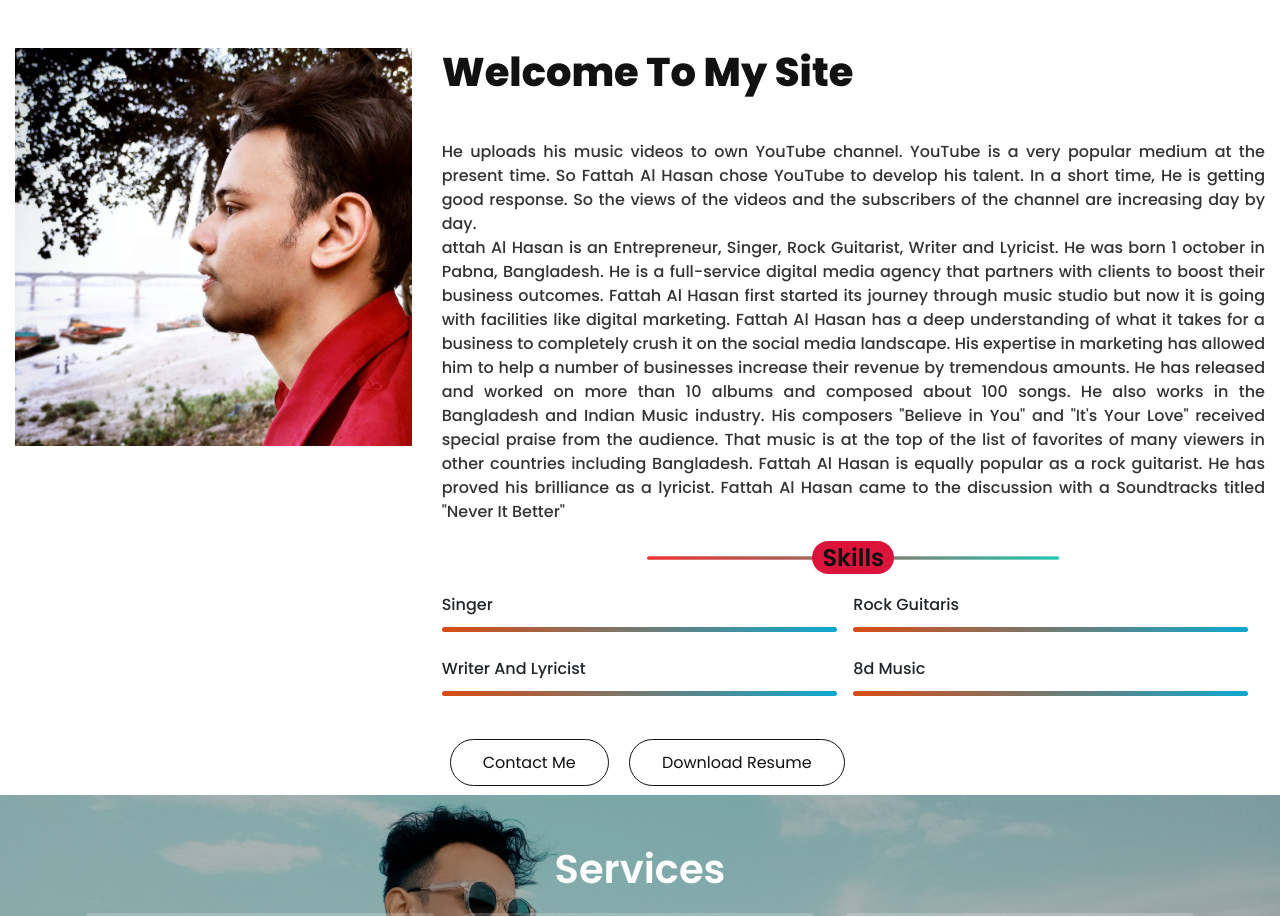
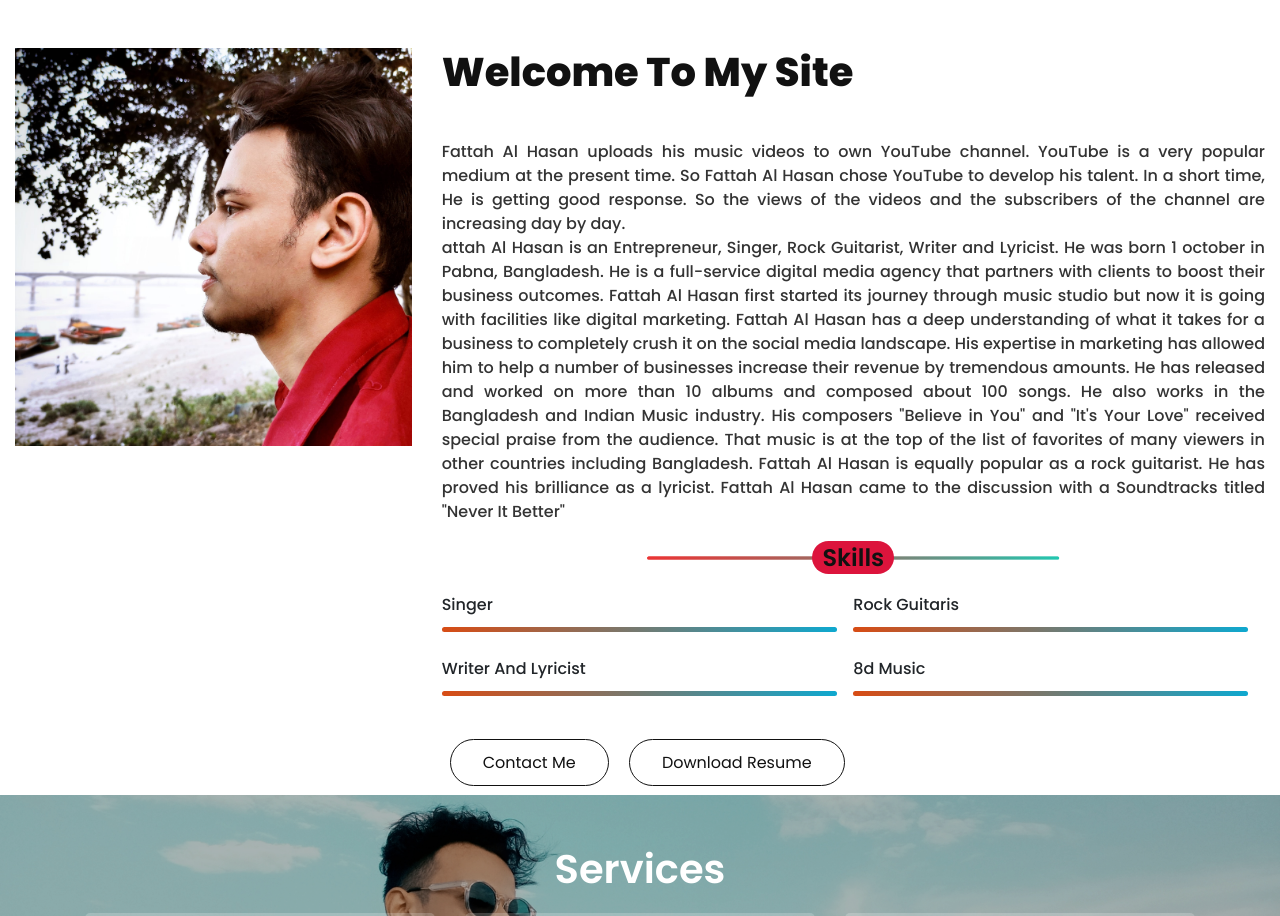
Before and after one commit to fattahalhasan/Fattahalhasan.github.io, a plain HTML site: page index.html in a window 1280 px wide. Shown: the part 802-1718 px from the top of the page. Drawn offline with nearby package versions, Linux system fonts and the light colour scheme.

Commit message:
Update index.html

```diff
--- a/index.html
+++ b/index.html
@@ -64,7 +64,7 @@
                     <h2>Welcome To My Site</h2>
                     <p><br>
 
-                        He uploads his music videos to own YouTube channel. YouTube is a very popular medium at the present time. So Fattah Al Hasan chose YouTube to develop his talent. In a short time, He is getting good response. So the views of the videos and the subscribers of the channel are increasing day by day.
+                        Fattah Al Hasan uploads his music videos to own YouTube channel. YouTube is a very popular medium at the present time. So Fattah Al Hasan chose YouTube to develop his talent. In a short time, He is getting good response. So the views of the videos and the subscribers of the channel are increasing day by day.
 						<br/>
 						attah Al Hasan is an Entrepreneur, Singer, Rock Guitarist, Writer and Lyricist. He was born 1 october in Pabna, Bangladesh.
 He is  a full-service digital media agency that partners with clients to boost their business outcomes. Fattah Al Hasan first started its journey through music studio but now it is going with facilities like digital marketing. Fattah Al Hasan has a deep understanding of what it takes for a business to completely crush it on the social media landscape. His expertise in marketing has allowed him to help a number of businesses increase their revenue by tremendous amounts. He has released and worked on more than 10 albums and composed about 100 songs. He also works in the Bangladesh and Indian Music industry.
```
